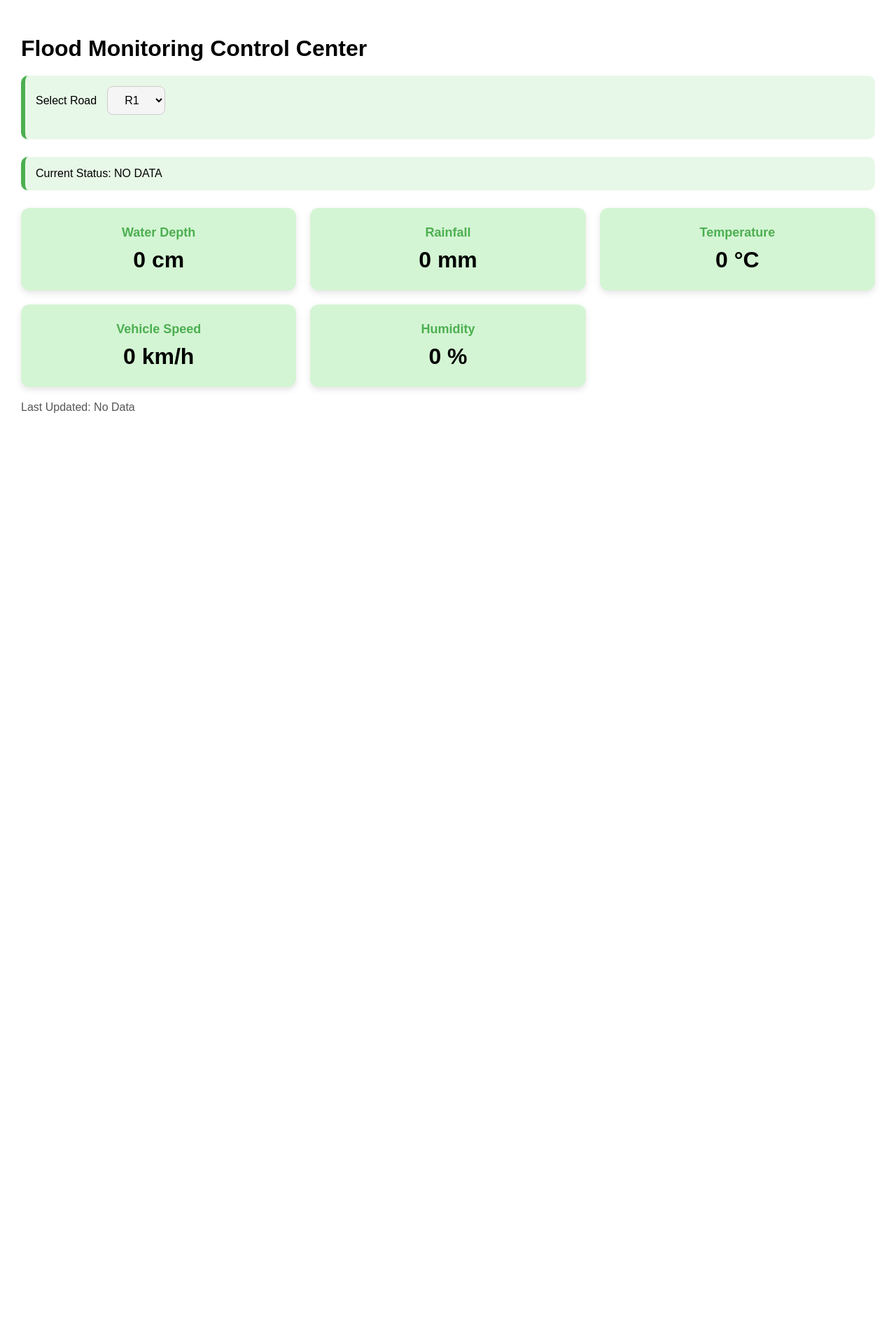
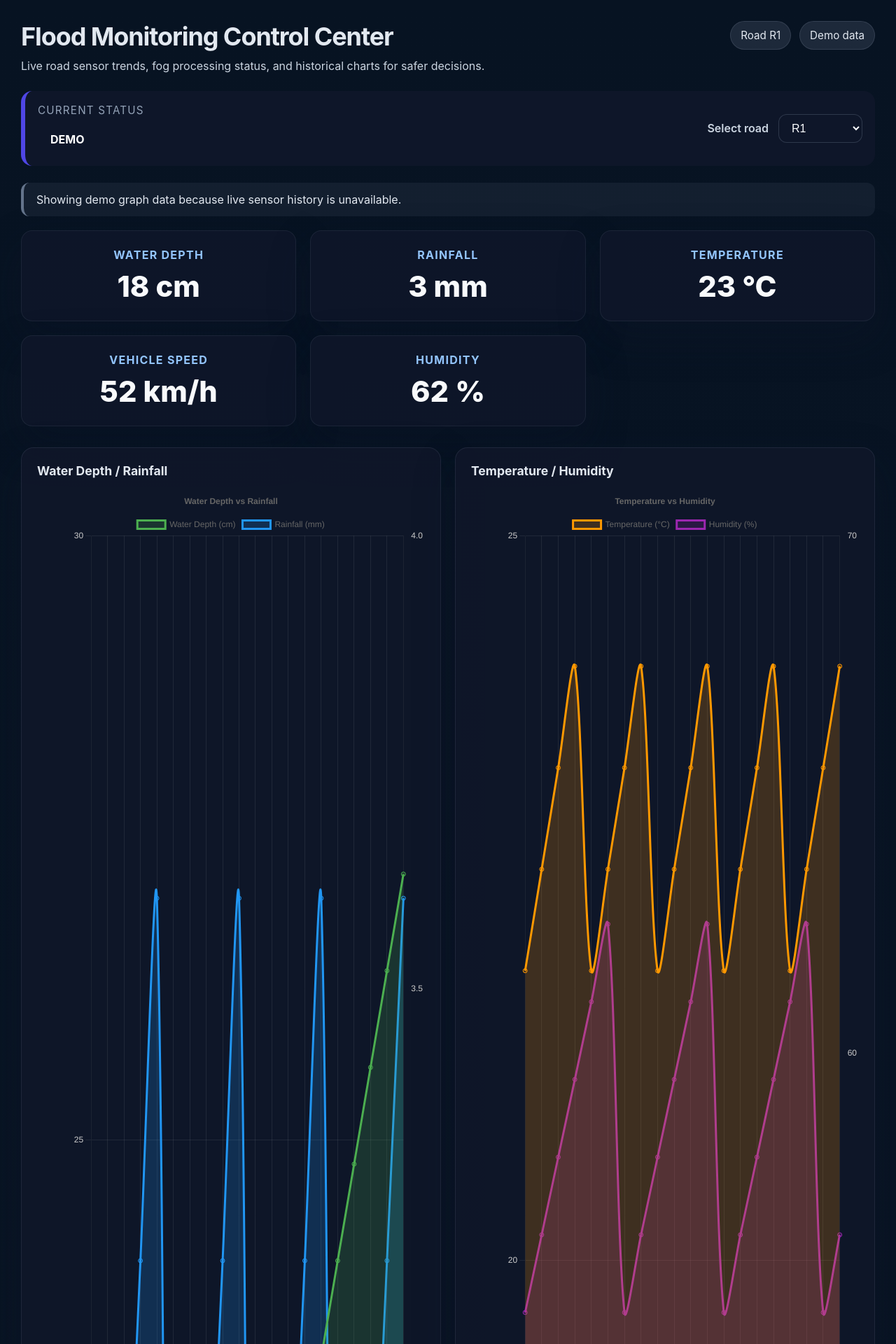
Before and after one commit to hema-1506/flooded-road, a Flask app: page / in a window 1280 px wide. Shown: the top 1920 px of the page at 70% size. Before the commit the page ends 590 px from the top, so only its background shows below. Run offline with Flask 3, Linux system fonts and the light colour scheme; data that the repository does not hold is empty.

Commit message:
Improve Flask dashboard UI and chart presentation; add AWS region config and road selector options

```diff
--- a/app.py
+++ b/app.py
@@ -1,20 +1,82 @@
 from flask import Flask, render_template, request
 import boto3
+import os
+import random
+from datetime import datetime, timedelta
 
 app = Flask(__name__)
 
-# DynamoDB connection (uses IAM role automatically)
-dynamodb = boto3.resource("dynamodb", region_name="us-east-1")
+# DynamoDB connection; allow AWS region override from environment.
+AWS_REGION = os.getenv("AWS_REGION", "us-east-1")
+dynamodb = boto3.resource("dynamodb", region_name=AWS_REGION)
 table = dynamodb.Table("Flood-Data")
+
+ROAD_OPTIONS = ["R1", "R2", "R3", "R4", "R5"]
+
+
+def build_timeseries(road_items, limit=20):
+    sorted_items = sorted(
+        road_items,
+        key=lambda x: x.get("timestamp", ""),
+        reverse=False
+    )
+    recent_records = sorted_items[-limit:]
+
+    timeseries = {
+        "timestamps": [],
+        "water_depth": [],
+        "rainfall": [],
+        "temperature": [],
+        "vehicle_speed": [],
+        "humidity": [],
+    }
+
+    for item in recent_records:
+        timeseries["timestamps"].append(item.get("timestamp", ""))
+        timeseries["water_depth"].append(float(item.get("water_depth", 0)))
+        timeseries["rainfall"].append(float(item.get("rainfall", 0)))
+        timeseries["temperature"].append(float(item.get("temperature", 0)))
+        timeseries["vehicle_speed"].append(float(item.get("vehicle_speed", 0)))
+        timeseries["humidity"].append(float(item.get("humidity", 0)))
+
+    return timeseries
+
+
+def build_sample_timeseries(limit=20):
+    now = datetime.utcnow()
+    timestamps = [
+        (now - timedelta(minutes=(limit - i) * 5)).isoformat(timespec="seconds")
+        for i in range(limit)
+    ]
+
+    return {
+        "timestamps": timestamps,
+        "water_depth": [12 + i * 0.8 for i in range(limit)],
+        "rainfall": [2 + (i % 5) * 0.4 for i in range(limit)],
+        "temperature": [22 + (i % 4) * 0.7 for i in range(limit)],
+        "vehicle_speed": [45 + (i % 8) * 2 for i in range(limit)],
+        "humidity": [55 + (i % 6) * 1.5 for i in range(limit)],
+    }
+
+
+def build_sample_sensors():
+    now = datetime.utcnow().isoformat(timespec="seconds")
+    return {
+        "water_depth": 18,
+        "rainfall": 3,
+        "temperature": 23,
+        "vehicle_speed": 52,
+        "humidity": 62,
+        "status": "DEMO",
+        "timestamp": now
+    }
 
 
 @app.route("/")
 def dashboard():
 
-    # Get selected road (default R1)
     road = request.args.get("road", "R1")
 
-    # Default values (prevents UI crash)
     sensors = {
         "water_depth": 0,
         "rainfall": 0,
@@ -25,16 +87,23 @@ def dashboard():
         "timestamp": "No Data"
     }
 
+    timeseries = {
+        "timestamps": [],
+        "water_depth": [],
+        "rainfall": [],
+        "temperature": [],
+        "vehicle_speed": [],
+        "humidity": [],
+    }
+    use_sample = False
+
     try:
-        # Get all data from DynamoDB
         response = table.scan()
         items = response.get("Items", [])
 
-        # Filter by selected road
         road_items = [item for item in items if item.get("road_id") == road]
 
         if road_items:
-            # Sort by timestamp (latest first)
             latest = sorted(
                 road_items,
                 key=lambda x: x.get("timestamp", ""),
@@ -50,15 +119,25 @@ def dashboard():
                 "status": latest.get("status", "UNKNOWN"),
                 "timestamp": latest.get("timestamp", "No Data")
             }
+            timeseries = build_timeseries(road_items)
+        else:
+            sensors = build_sample_sensors()
+            timeseries = build_sample_timeseries()
+            use_sample = True
 
     except Exception as e:
-        # Log error in terminal but don't crash UI
         print("DynamoDB ERROR:", str(e))
+        sensors = build_sample_sensors()
+        timeseries = build_sample_timeseries()
+        use_sample = True
 
     return render_template(
         "dashboard.html",
         sensors=sensors,
-        road=road
+        road=road,
+        timeseries=timeseries,
+        use_sample=use_sample,
+        road_options=ROAD_OPTIONS
     )
 
 
--- a/static/style.css
+++ b/static/style.css
@@ -1,82 +1,220 @@
 body {
-  background:white;
-  color:black;
-  font-family:Arial;
-  margin:0;
-  padding:30px;
+  background: linear-gradient(180deg, #071322 0%, #0f172a 100%);
+  color: #e2e8f0;
+  font-family: Inter, -apple-system, BlinkMacSystemFont, "Segoe UI", sans-serif;
+  margin: 0;
+  padding: 30px;
 }
 
-h1{
-  margin-bottom:20px;
+h1 {
+  margin: 0;
+  font-size: 2.25rem;
+  letter-spacing: -0.03em;
 }
 
-.status-box{
-  background:#e8f8e8;   /* light green */
-  color:black;          /* text black */
-  padding:15px;
-  border-radius:10px;
-  margin-bottom:25px;
-  border-left:6px solid #4CAF50; /* highlight */
-}
-.safe {
-  background:#d4f5d4; /* green */
-  color:black;
+.page-header {
+  display: flex;
+  justify-content: space-between;
+  align-items: flex-start;
+  gap: 20px;
+  margin-bottom: 22px;
+  flex-wrap: wrap;
 }
 
-.warning {
-  background:#fff3cd; /* orange */
-  color:black;
+.subtitle {
+  margin: 8px 0 0;
+  color: #cbd5e1;
+  max-width: 720px;
+  line-height: 1.6;
 }
 
-.flood {
-  background:#f8d7da; /* red */
-  color:black;
+.header-meta {
+  display: flex;
+  gap: 12px;
+  flex-wrap: wrap;
 }
 
-.dashboard-grid{
-  display:grid;
-  grid-template-columns:repeat(3,1fr);
-  gap:20px;
+.meta-chip {
+  display: inline-flex;
+  align-items: center;
+  padding: 10px 14px;
+  border-radius: 999px;
+  background: rgba(148, 163, 184, 0.16);
+  color: #e2e8f0;
+  font-size: 0.95rem;
+  border: 1px solid rgba(148, 163, 184, 0.18);
 }
 
-.card{
-  background:#d4f5d4; /* light green box */
-  padding:25px;
-  border-radius:12px;
-  text-align:center;
-  box-shadow:0 4px 10px rgba(0,0,0,0.1);
+.status-box {
+  background: rgba(15, 23, 42, 0.95);
+  color: #e2e8f0;
+  padding: 18px;
+  border-radius: 16px;
+  margin-bottom: 24px;
+  border-left: 6px solid #4f46e5;
+  display: flex;
+  justify-content: space-between;
+  flex-wrap: wrap;
+  gap: 18px;
 }
 
-.title{
-  font-size:18px;
-  color:#4CAF50; /* light green for sensor labels */
-  margin-bottom:10px;
-  font-weight:bold;
+.status-box.safe {
+  border-left-color: #16a34a;
 }
 
-.value{
-  font-size:32px;
-  font-weight:bold;
-  color:black;
+.status-box.warning {
+  border-left-color: #f59e0b;
 }
 
-.timestamp{
-  margin-top:20px;
-  color:#555;
+.status-box.flood {
+  border-left-color: #ef4444;
+}
+
+.status-panel {
+  display: flex;
+  flex-direction: column;
+  gap: 12px;
+}
+
+.status-label {
+  color: #94a3b8;
+  font-size: 0.95rem;
+  text-transform: uppercase;
+  letter-spacing: 0.08em;
+}
+
+.status-pill {
+  display: inline-flex;
+  align-items: center;
+  padding: 10px 18px;
+  border-radius: 999px;
+  color: #ffffff;
+  font-weight: 700;
+  font-size: 1rem;
+}
+
+.status-pill.safe {
+  background: #15803d;
+}
+
+.status-pill.warning {
+  background: #d97706;
+}
+
+.status-pill.flood {
+  background: #b91c1c;
 }
 
 .road-selector {
-  margin-bottom:20px;
-  display:flex;
-  align-items:center;
-  gap:15px;
+  display: flex;
+  align-items: center;
+  gap: 14px;
+  min-width: 220px;
+}
+
+.road-selector label {
+  color: #cbd5e1;
+  font-weight: 600;
 }
 
 .road-dropdown {
-  background:#f5f5f5;
-  color:black;
-  border:1px solid #ccc;
-  padding:10px 20px;
-  border-radius:8px;
-  font-size:16px;
+  width: 120px;
+  background: rgba(15, 23, 42, 0.96);
+  color: #f8fafc;
+  border: 1px solid rgba(148, 163, 184, 0.24);
+  padding: 10px 14px;
+  border-radius: 12px;
+  font-size: 1rem;
 }
+
+.dashboard-grid {
+  display: grid;
+  grid-template-columns: repeat(3, minmax(0, 1fr));
+  gap: 20px;
+}
+
+.card {
+  background: rgba(15, 23, 42, 0.9);
+  padding: 24px;
+  border-radius: 16px;
+  text-align: center;
+  box-shadow: 0 24px 60px rgba(15, 23, 42, 0.28);
+  border: 1px solid rgba(148, 163, 184, 0.1);
+}
+
+.title {
+  font-size: 1rem;
+  color: #93c5fd;
+  margin-bottom: 10px;
+  font-weight: 700;
+  text-transform: uppercase;
+  letter-spacing: 0.08em;
+}
+
+.value {
+  font-size: 2.6rem;
+  font-weight: 800;
+  color: #f8fafc;
+}
+
+.chart-grid {
+  display: grid;
+  grid-template-columns: repeat(2, minmax(0, 1fr));
+  gap: 20px;
+  margin-top: 30px;
+}
+
+.chart-card {
+  background: rgba(15, 23, 42, 0.95);
+  padding: 22px;
+  border-radius: 18px;
+  box-shadow: 0 24px 60px rgba(15, 23, 42, 0.25);
+  border: 1px solid rgba(148, 163, 184, 0.12);
+}
+
+.chart-card.full-width {
+  grid-column: 1 / -1;
+}
+
+.chart-card h2 {
+  margin: 0 0 16px;
+  font-size: 1.1rem;
+  color: #e2e8f0;
+}
+
+canvas {
+  width: 100%;
+  height: 320px;
+}
+
+.timestamp {
+  margin-top: 24px;
+  color: #cbd5e1;
+  font-size: 0.95rem;
+}
+
+.demo-notice {
+  background: rgba(71, 85, 105, 0.18);
+  border-left: 4px solid #64748b;
+  color: #e2e8f0;
+  padding: 14px 18px;
+  margin-bottom: 20px;
+  border-radius: 12px;
+}
+
+@media (max-width: 900px) {
+  .dashboard-grid,
+  .chart-grid,
+  .page-header {
+    grid-template-columns: 1fr;
+    display: block;
+  }
+
+  .page-header {
+    padding-bottom: 10px;
+  }
+
+  .status-box {
+    flex-direction: column;
+  }
+}
--- a/templates/dashboard.html
+++ b/templates/dashboard.html
@@ -2,89 +2,138 @@
 <html>
 
 <head>
-
 <title>Flood Monitoring Dashboard</title>
-
-<link rel="stylesheet" href="{{ url_for('static', filename='style.css') }}?v=1">
-
-<meta http-equiv="refresh" content="5">
+<link rel="stylesheet" href="{{ url_for('static', filename='style.css') }}?v=2">
+<script src="https://cdn.jsdelivr.net/npm/chart.js"></script>
+<meta http-equiv="refresh" content="10">
 <meta http-equiv="Cache-Control" content="no-cache, no-store, must-revalidate">
 <meta http-equiv="Pragma" content="no-cache">
 <meta http-equiv="Expires" content="0">
-
 </head>
 
 <body>
+<header class="page-header">
+  <div>
+    <h1>Flood Monitoring Control Center</h1>
+    <p class="subtitle">Live road sensor trends, fog processing status, and historical charts for safer decisions.</p>
+  </div>
+  <div class="header-meta">
+    <span class="meta-chip">Road {{ road }}</span>
+    <span class="meta-chip">{{ 'Demo' if use_sample else 'Live' }} data</span>
+  </div>
+</header>
 
-<h1>Flood Monitoring Control Center</h1>
-
-<div class="status-box">
+<div class="status-box {{ sensors.status|lower }}">
+  <div class="status-panel">
+    <div class="status-label">Current status</div>
+    <div class="status-pill {{ sensors.status|lower }}">{{ sensors.status }}</div>
+  </div>
   <div class="road-selector">
-
-<label>Select Road</label>
-
-<select class="road-dropdown"
-        onchange="window.location.href='/?road=' + this.value">
-
-<option value="R1" {% if road == 'R1' %}selected{% endif %}>R1</option>
-<option value="R2" {% if road == 'R2' %}selected{% endif %}>R2</option>
-<option value="R3" {% if road == 'R3' %}selected{% endif %}>R3</option>
-<option value="R4" {% if road == 'R4' %}selected{% endif %}>R4</option>
-<option value="R5" {% if road == 'R5' %}selected{% endif %}>R5</option>
-
+    <label>Select road</label>
+    <select class="road-dropdown" onchange="window.location.href='/?road=' + this.value">
+      {% for option in road_options %}
+      <option value="{{ option }}" {% if road == option %}selected{% endif %}>{{ option }}</option>
+      {% endfor %}
     </select>
-
-</div>
-
-</div>
-
-<div class="status-box
-{% if sensors.status == 'SAFE' %}
-safe
-{% elif sensors.status == 'WARNING' %}
-warning
-{% elif sensors.status == 'FLOOD' %}
-flood
-{% endif %}">
-
-Current Status:
-<span class="status">{{ sensors.status }}</span>
-
   </div>
 </div>
 
+{% if use_sample %}
+<div class="demo-notice">Showing demo graph data because live sensor history is unavailable.</div>
+{% endif %}
+
 <div class="dashboard-grid">
-
   <div class="card">
-<div class="title"> Water Depth</div>
+    <div class="title">Water Depth</div>
     <div class="value">{{ sensors.water_depth }} cm</div>
   </div>
-
   <div class="card">
-<div class="title"> Rainfall</div>
+    <div class="title">Rainfall</div>
     <div class="value">{{ sensors.rainfall }} mm</div>
   </div>
-
   <div class="card">
     <div class="title">Temperature</div>
     <div class="value">{{ sensors.temperature }} °C</div>
   </div>
-
   <div class="card">
     <div class="title">Vehicle Speed</div>
     <div class="value">{{ sensors.vehicle_speed }} km/h</div>
   </div>
-
   <div class="card">
     <div class="title">Humidity</div>
     <div class="value">{{ sensors.humidity }} %</div>
   </div>
-
 </div>
 
-<p class="timestamp">
-Last Updated: {{ sensors.timestamp }}
-</p>
+<div class="chart-grid">
+  <div class="chart-card">
+    <h2>Water Depth / Rainfall</h2>
+    <canvas id="depthRainChart"></canvas>
+  </div>
+  <div class="chart-card">
+    <h2>Temperature / Humidity</h2>
+    <canvas id="tempHumidityChart"></canvas>
+  </div>
+  <div class="chart-card full-width">
+    <h2>Vehicle Speed</h2>
+    <canvas id="speedChart"></canvas>
+  </div>
+</div>
 
+<p class="timestamp">Last Updated: {{ sensors.timestamp }}</p>
+
+<script>
+const labels = {{ timeseries.timestamps | tojson }};
+const depthData = {{ timeseries.water_depth | tojson }};
+const rainData = {{ timeseries.rainfall | tojson }};
+const tempData = {{ timeseries.temperature | tojson }};
+const humidityData = {{ timeseries.humidity | tojson }};
+const speedData = {{ timeseries.vehicle_speed | tojson }};
+
+function buildChart(id, datasets, options = {}) {
+  const ctx = document.getElementById(id).getContext('2d');
+  return new Chart(ctx, {
+    type: 'line',
+    data: { labels, datasets },
+    options: Object.assign({
+      responsive: true,
+      maintainAspectRatio: false,
+      animation: { duration: 400 },
+      interaction: { mode: 'index', intersect: false },
+      plugins: {
+        legend: { labels: { color: '#fff' } },
+        tooltip: { enabled: true }
+      },
+      scales: {
+        x: { ticks: { color: '#ccc' }, grid: { color: 'rgba(255,255,255,0.08)' } },
+        y: { beginAtZero: true, position: 'left', ticks: { color: '#ccc' }, grid: { color: 'rgba(255,255,255,0.08)' } },
+        y1: { beginAtZero: true, position: 'right', ticks: { color: '#ccc' }, grid: { display: false } }
+      }
+    }, options)
+  });
+}
+
+window.addEventListener('load', () => {
+  buildChart('depthRainChart', [
+    { label: 'Water Depth (cm)', data: depthData, borderColor: '#4CAF50', backgroundColor: 'rgba(76, 175, 80, 0.2)', tension: 0.3, fill: true, yAxisID: 'y' },
+    { label: 'Rainfall (mm)', data: rainData, borderColor: '#2196F3', backgroundColor: 'rgba(33, 150, 243, 0.2)', tension: 0.3, fill: true, yAxisID: 'y1' }
+  ], {
+    plugins: { title: { display: true, text: 'Water Depth vs Rainfall' } }
+  });
+
+  buildChart('tempHumidityChart', [
+    { label: 'Temperature (°C)', data: tempData, borderColor: '#FF9800', backgroundColor: 'rgba(255, 152, 0, 0.2)', tension: 0.3, fill: true, yAxisID: 'y' },
+    { label: 'Humidity (%)', data: humidityData, borderColor: '#9C27B0', backgroundColor: 'rgba(156, 39, 176, 0.2)', tension: 0.3, fill: true, yAxisID: 'y1' }
+  ], {
+    plugins: { title: { display: true, text: 'Temperature vs Humidity' } }
+  });
+
+  buildChart('speedChart', [
+    { label: 'Vehicle Speed (km/h)', data: speedData, borderColor: '#F44336', backgroundColor: 'rgba(244, 67, 54, 0.2)', tension: 0.3, fill: true, yAxisID: 'y' }
+  ], {
+    plugins: { title: { display: true, text: 'Vehicle Speed' } }
+  });
+});
+</script>
 </body>
 </html>
```
Lines whose indentation alone changed are shown as unchanged.
